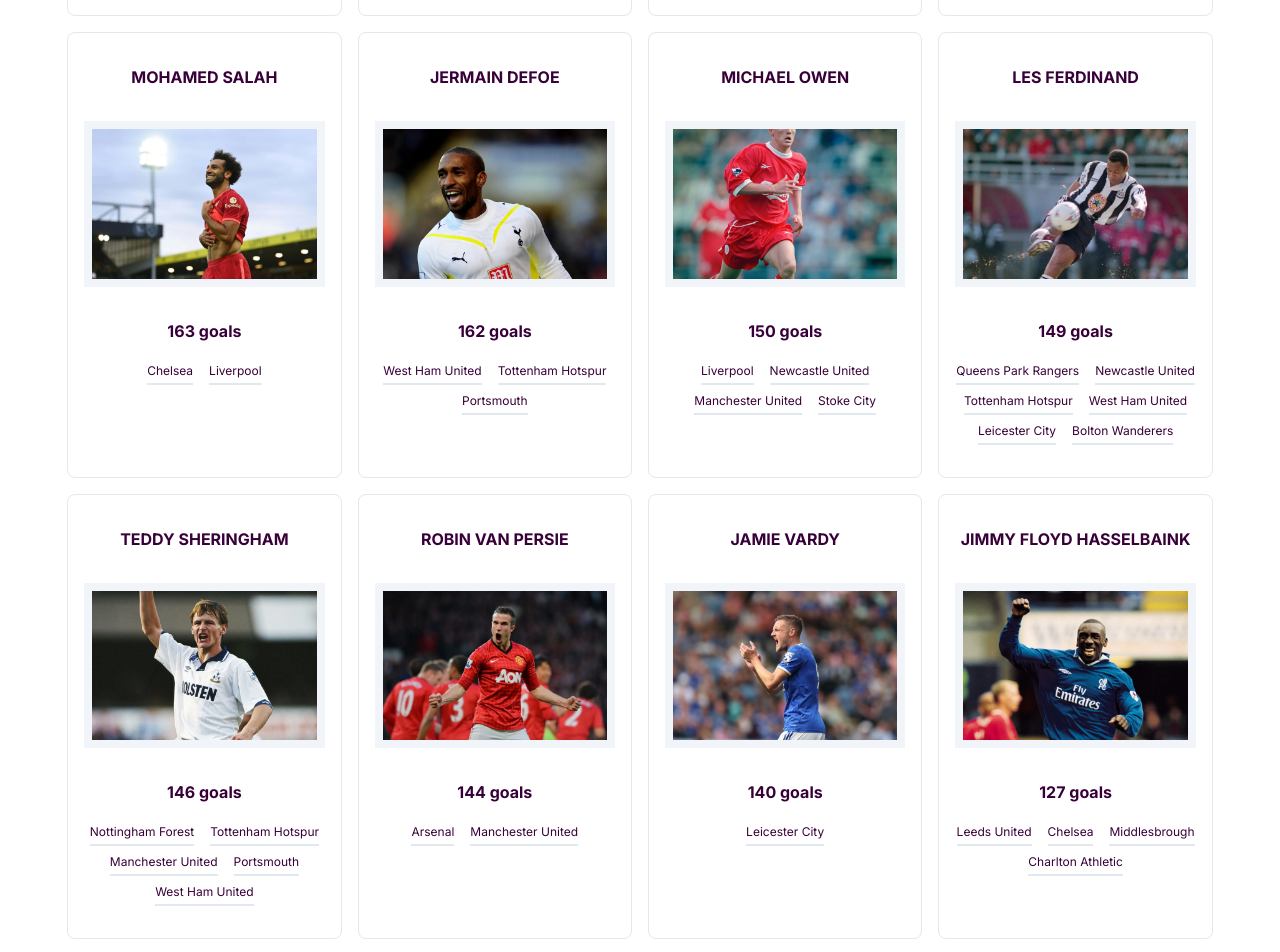
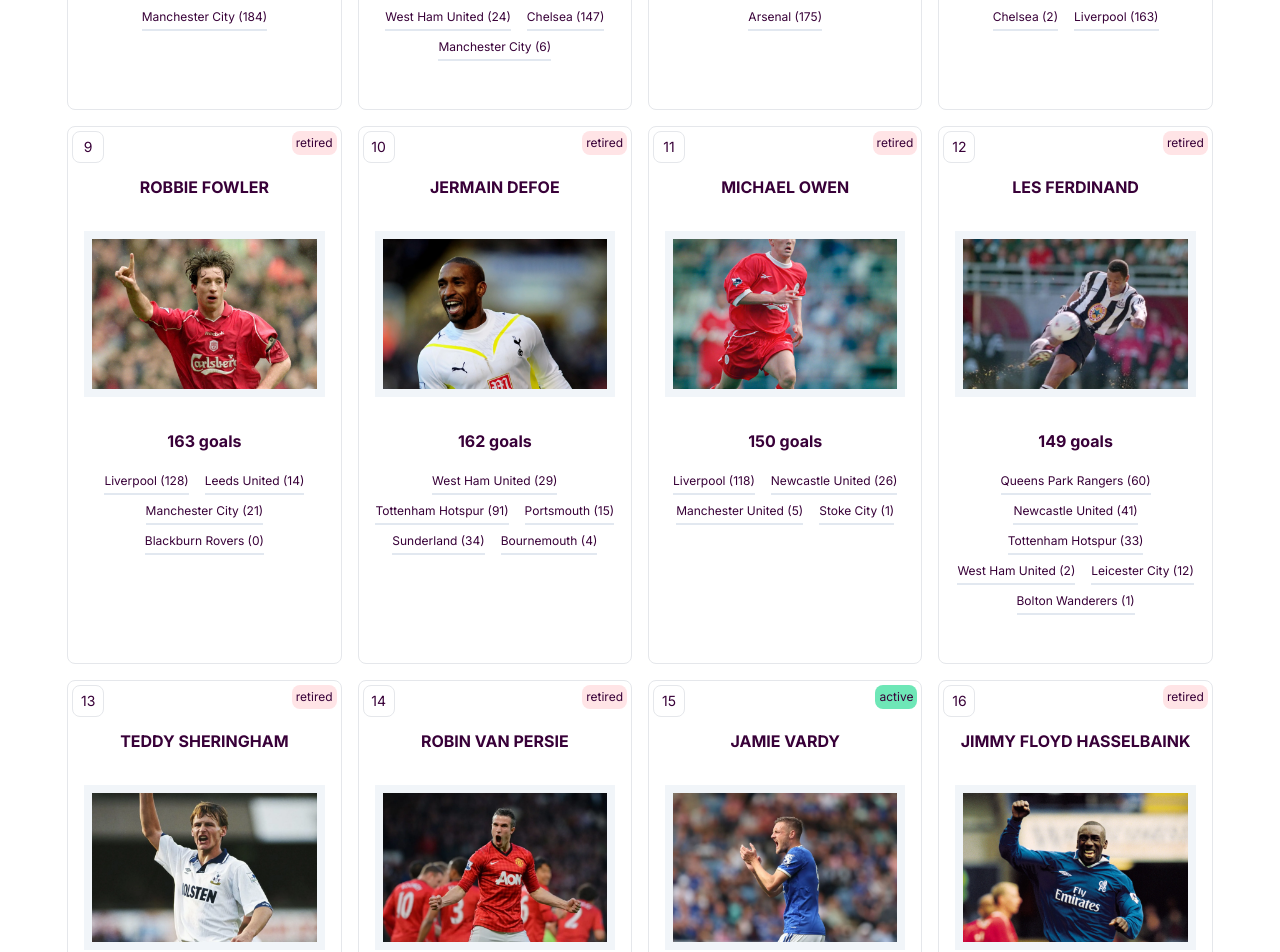
Before and after one commit to michaelgainford/michaelgainford.github.io, a Next.js app: page /projects/football/competitions/english-premier-league/the-100-club in a window 1280 px wide. Shown: the part 1660-2612 px from the top of the page. Built offline with nearby package versions, Linux system fonts and the light colour scheme; what tailwindcss-motion would draw is missing.

Commit message:
Updates to EPL 100 Club

```diff
--- a/app/projects/football/competitions/english-premier-league/history/page.jsx
+++ b/app/projects/football/competitions/english-premier-league/history/page.jsx
@@ -408,7 +408,7 @@
     {
         id: 31,
         season: "2022/23",
-        text: "",
+        text: "Manchester City won the Premier League title in the 2022/23 season, finishing 12 points ahead of Arsenal. The top goalscorer was Harry Kane of Tottenham Hotspur with 24 goals.",
         winners: "Manchester City (7)",
         runnersUp: "Arsenal (7)",
         relegated: [
@@ -421,7 +421,7 @@
     {
         id: 32,
         season: "2023/24",
-        text: "",
+        text: "Manchester City won the Premier League title in the 2023/24 season, finishing 10 points ahead of Liverpool. This was City's 4th consecutive title. A new Premier League record.",
         winners: "Manchester City (8), ",
         runnersUp: "Liverpool (5), ",
         relegated: [
--- a/app/projects/football/competitions/english-premier-league/the-100-club/page.jsx
+++ b/app/projects/football/competitions/english-premier-league/the-100-club/page.jsx
@@ -81,16 +81,16 @@
 				<div className={`${mainStyles} min-h-[300px] flex flex-col gap-4 lg:gap-8 xl:gap-12 [&>div]:p-4 [&>div]lg:p-12 [&_h2]:uppercase [&_h2]:font-bold`}>
 
 				<div className="grid w-full grid-cols-1 gap-4 text-center md:grid-cols-2 lg:grid-cols-3 xl:grid-cols-4">
-					{Object.values(sortedByGoals).map((TopScorer) => {
+					{Object.values(sortedByGoals).map((TopScorer, index) => {
 						let clubsDir = "/clubs/";
 						let playerImageExt = ".webp";
 						let playerImageDir = "/football/premier-league/players/";
 						let playerImage = playerImageDir + TopScorer.playerSlug + playerImageExt;
 						return (
-							<div className="relative flex flex-col gap-4 px-4 py-8 border rounded-lg" key={TopScorer.playerId}>
+							<div className="relative flex flex-col gap-4 px-4 py-8 border rounded-lg lg:py-12" key={TopScorer.playerId}>
 								<h3 className="font-bold uppercase">{TopScorer.playerName}</h3>
 								<Image
-									className="my-4 border-8 border-slate-100"
+									className="w-full my-4 border-8 border-slate-100"
 									src={playerImage}
 									alt={TopScorer.playerName}
 									width={300}
@@ -98,12 +98,12 @@
 								/>
 								<p className="font-bold">{TopScorer.playerGoals} goals</p>
 								<p className="flex flex-wrap justify-center gap-1 gap-x-4">
-								{Object.values(TopScorer.playerClubs).map((playerClub) => {
+								{Object.values(TopScorer.playerClubs).map((playerClub, index) => {
 									let clubPageLink = clubsDir;
 									return (
 									<Link
 										className="py-1 text-xs border-b-[2px] border-slate-200"
-										key={playerClub.playerSlug}
+										key={index}
 										href={clubPageLink}
 									>
 										{playerClub}
@@ -111,6 +111,12 @@
 									);
 								})}
 								</p>
+								<div className="absolute flex items-center justify-center w-8 text-xs border rounded-lg top-1 left-1 aspect-square lg:text-sm order">
+									{index + 1}
+								</div>
+								<div className={`absolute top-1 right-1 p-1 text-xs player-status rounded-lg lowercase ${TopScorer.playerCurrent ? "bg-emerald-300" : "bg-rose-100"}`}>
+									{TopScorer.playerCurrent ? "Active" : "Retired"}
+								</div>
 							</div>
 						);
 					})}
--- a/app/projects/the-world/page.jsx
+++ b/app/projects/the-world/page.jsx
@@ -10,7 +10,7 @@
 
 const pageStyles = "bg-gradient-to-br from-[#00C9FF] to-[#92FE9D] text-slate-700";
 const pageIntroText = "Our planet has over 170 countries, over land, which covers approximately 29% of the Earth's surface. Each country has its own unique culture, history, and geography. Explore the countries of the world and learn more about the people and places that make up our diverse planet.";
-const detailsStyles = "border-2 border-sky-900/80 rounded-lg py-0 bg-transparent group !overflow-x-auto open:pb-4 [&_svg]:open:-rotate-180 [&>summary]:open:border-b-2 [&>summary]:open:border-sky-900/80 w-full xl:mx-auto";
+const detailsStyles = "border-2 border-sky-900/80 rounded-lg py-0 bg-[#00C9FF] group !overflow-x-auto open:pb-4 [&_svg]:open:-rotate-180 [&>summary]:open:border-b-2 [&>summary]:open:border-sky-900/80 w-full xl:mx-auto";
 const summaryStyles = "flex justify-between p-4 gap-4 cursor-pointer";
 const summaryHeaderStyles = "text-sm lg:text-[14.8px] uppercase truncate overflow-hidden ";
 const summaryHeaderSvgStyles = "rotate-0 transform text-slate-700 transition-all duration-300";
--- a/components/data/Data_For_PremierLeagueTopScorers.jsx
+++ b/components/data/Data_For_PremierLeagueTopScorers.jsx
@@ -3,7 +3,10 @@
 		playerId: 1,
 		playerName: "Alan Shearer",
 		playerSlug: "alan-shearer",
-      playerClubs: ["Blackburn Rovers", "Newcastle United"],
+		playerClubs: [
+			"Blackburn Rovers (112)",
+			"Newcastle United (148)"
+		],
 		playerApps: 441,
 		playerGoals: 260,
 		playerCurrent: false,
@@ -12,7 +15,10 @@
 		playerId: 2,
 		playerName: "Wayne Rooney",
 		playerSlug: "wayne-rooney",
-      playerClubs: ["Everton", "Manchester United"],
+		playerClubs: [
+			"Everton (25)",
+			"Manchester United (183)"
+		],
 		playerApps: 491,
 		playerGoals: 208,
 		playerCurrent: false,
@@ -21,16 +27,24 @@
       playerId: 3,
       playerName: "Harry Kane",
       playerSlug: "harry-kane",
-      playerClubs: ["Tottenham Hotspur"],
+      playerClubs: ["Tottenham Hotspur (213)"],
       playerApps: 297,
-      playerGoals: 195,
+      playerGoals: 213,
       playerCurrent: true,
     },
     {
 		playerId: 4,
 		playerName: "Andy Cole",
 		playerSlug: "andy-cole",
-      playerClubs: ["Newcastle United", "Manchester United", "Blackburn Rovers", "Fulham", "Manchester City", "Portsmouth", "Sunderland"],
+		playerClubs: [
+			"Newcastle United (55)",
+			"Manchester United (93)",
+			"Blackburn Rovers (27)",
+			"Fulham (12)",
+			"Manchester City (9)",
+			"Portsmouth (3)",
+			"Sunderland (0)"
+		],
 		playerApps: 414,
 		playerGoals: 187,
 		playerCurrent: false,
@@ -39,7 +53,9 @@
 		playerId: 5,
 		playerName: "Sergio Aguero",
 		playerSlug: "sergio-aguero",
-      playerClubs: ["Manchester City"],
+		playerClubs: [
+			"Manchester City (184)"
+		],
 		playerApps: 275,
 		playerGoals: 184,
 		playerCurrent: false,
@@ -48,7 +64,11 @@
       	playerId: 6,
 		playerName: "Frank Lampard",
 		playerSlug: "frank-lampard",
-      playerClubs: ["West Ham United", "Chelsea", "Manchester City"],
+		playerClubs: [
+			"West Ham United (24)",
+			"Chelsea (147)",
+			"Manchester City (6)"
+			],
 		playerApps: 609,
 		playerGoals: 177,
 		playerCurrent: false,
@@ -57,7 +77,9 @@
 		playerId: 7,
 		playerName: "Thierry Henry",
 		playerSlug: "thierry-henry",
-      playerClubs: ["Arsenal"],
+		playerClubs: [
+			"Arsenal (175)"
+		],
 		playerApps: 258,
 		playerGoals: 175,
 		playerCurrent: false,
@@ -66,7 +88,12 @@
 		playerId: 8,
 		playerName: "Robbie Fowler",
 		playerSlug: "robbie-fowler",
-      playerClubs: ["Liverpool", "Leeds United", "Manchester City", "Blackburn Rovers"],
+		playerClubs: [
+			"Liverpool (128)",
+			"Leeds United (14)",
+			"Manchester City (21)",
+			"Blackburn Rovers (0)"
+		],
 		playerApps: 379,
 		playerGoals: 163,
 		playerCurrent: false,
@@ -75,7 +102,13 @@
 		playerId: 9,
 		playerName: "Jermain Defoe",
 		playerSlug: "jermain-defoe",
-      playerClubs: ["West Ham United", "Tottenham Hotspur", "Portsmouth"],
+		playerClubs: [
+			"West Ham United (29)",
+			"Tottenham Hotspur (91)",
+			"Portsmouth (15)",
+			"Sunderland (34)",
+			"Bournemouth (4)",
+		],
 		playerApps: 496,
 		playerGoals: 162,
 		playerCurrent: false,
@@ -84,7 +117,12 @@
 		playerId: 10,
 		playerName: "Michael Owen",
 		playerSlug: "michael-owen",
-      playerClubs: ["Liverpool", "Newcastle United", "Manchester United", "Stoke City"],
+		playerClubs: [
+			"Liverpool (118)",
+			"Newcastle United (26)",
+			"Manchester United (5)",
+			"Stoke City (1)"
+		],
 		playerApps: 326,
 		playerGoals: 150,
 		playerCurrent: false,
@@ -93,7 +131,14 @@
 		playerId: 11,
 		playerName: "Les Ferdinand",
 		playerSlug: "les-ferdinand",
-      playerClubs: ["Queens Park Rangers", "Newcastle United", "Tottenham Hotspur", "West Ham United", "Leicester City", "Bolton Wanderers"],
+		playerClubs: [
+			"Queens Park Rangers (60)",
+			"Newcastle United (41)",
+			"Tottenham Hotspur (33)",
+			"West Ham United (2)",
+			"Leicester City (12)",
+			"Bolton Wanderers (1)"
+		],
 		playerApps: 351,
 		playerGoals: 149,
 		playerCurrent: false,
@@ -102,7 +147,13 @@
 		playerId: 12,
 		playerName: "Teddy Sheringham",
 		playerSlug: "teddy-sheringham",
-      playerClubs: ["Nottingham Forest", "Tottenham Hotspur", "Manchester United", "Portsmouth", "West Ham United"],
+		playerClubs: [
+			"Nottingham Forest (1)",
+			"Tottenham Hotspur (75)",
+			"Manchester United (31)",
+			"Portsmouth (9)",
+			"West Ham United (28)"
+		],
 		playerApps: 418,
 		playerGoals: 146,
 		playerCurrent: false,
@@ -111,7 +162,10 @@
 		playerId: 13,
 		playerName: "Robin Van Persie",
 		playerSlug: "robin-van-persie",
-      playerClubs: ["Arsenal", "Manchester United"],
+		playerClubs: [
+			"Arsenal (96)",
+			"Manchester United (48)"
+		],
 		playerApps: 280,
 		playerGoals: 144,
 		playerCurrent: false,
@@ -120,7 +174,7 @@
 		playerId: 14,
 		playerName: "Jamie Vardy",
 		playerSlug: "jamie-vardy",
-      playerClubs: ["Leicester City"],
+		playerClubs: ["Leicester City (140)"],
 		playerApps: 285,
 		playerGoals: 140,
 		playerCurrent: true,
@@ -129,7 +183,12 @@
 		playerId: 15,
 		playerName: "Jimmy Floyd Hasselbaink",
 		playerSlug: "jimmy-floyd-hasselbaink",
-      playerClubs: ["Leeds United", "Chelsea", "Middlesbrough", "Charlton Athletic"],
+		playerClubs: [
+			"Leeds United (34)",
+			"Chelsea (69)",
+			"Middlesbrough (22)",
+			"Charlton Athletic (2)"
+		],
 		playerApps: 288,
 		playerGoals: 127,
 		playerCurrent: false,
@@ -139,11 +198,12 @@
       playerName: "Robbie Keane",
       playerSlug: "robbie-keane",
       playerClubs: [
-        "Coventry City",
-        "Leeds United",
-        "Tottenham Hotspur",
-        "Liverpool",
-        "Aston Villa",
+        "Coventry City (12)",
+        "Leeds United (13)",
+        "Tottenham Hotspur (91)",
+        "Liverpool (5)",
+		"West Ham United (2)",
+        "Aston Villa (3)",
       ],
       playerGoals: 126,
       playerCurrent: false,
@@ -153,11 +213,12 @@
       playerName: "Nicolas Anelka",
       playerSlug: "nicolas-anelka",
       playerClubs: [
-        "Arsenal",
-        "Manchester City",
-        "Liverpool",
-        "Bolton Wanderers",
-        "Chelsea",
+        "Arsenal (23)",
+        "Liverpool (4)",
+        "Manchester City (37)",
+        "Bolton Wanderers (21)",
+        "Chelsea (38)",
+		"West Bromwich Albion (2)",
       ],
       playerGoals: 125,
       playerCurrent: false,
@@ -166,7 +227,13 @@
 		playerId: 18,
 		playerName: "Dwight Yorke",
 		playerSlug: "dwight-yorke",
-      playerClubs: ["Aston Villa", "Manchester United"],
+		playerClubs: [
+			"Aston Villa (73)",
+			"Manchester United (48)",
+			"Blackburn Rovers (12)",
+			"Birmingham City (2)",
+			"Sunderland (6)"
+		],
 		playerGoals: 123,
 		playerCurrent: false,
     },
@@ -174,15 +241,20 @@
 		playerId: 19,
 		playerName: "Mohamed Salah",
 		playerSlug: "mohamed-salah",
-      playerClubs: ["Chelsea", "Liverpool"],
-      playerGoals: 163,
+		playerClubs: [
+			"Chelsea (2)",
+			"Liverpool (163)"
+		],
+		playerGoals: 165,
 		playerCurrent: true,
     },
     {
 		playerId: 20,
 		playerName: "Steven Gerrard",
 		playerSlug: "steven-gerrard",
-      playerClubs: ["Liverpool"],
+		playerClubs: [
+			"Liverpool (120)"
+		],
 		playerGoals: 120,
 		playerCurrent: false,
     },
@@ -191,19 +263,22 @@
       playerName: "Romelu Lukaku",
       playerSlug: "romelu-lukaku",
       playerClubs: [
-        "Chelsea",
-        "West Bromwich Albion",
-        "Everton",
-        "Manchester United",
+        "Chelsea (8)",
+        "West Bromwich Albion (17)",
+        "Everton (68)",
+        "Manchester United (28)",
       ],
-      playerGoals: 116,
+      playerGoals: 121,
       playerCurrent: true,
     },
     {
      	playerId: 22,
 		playerName: "Ian Wright",
 		playerSlug: "ian-wright",
-      playerClubs: ["Arsenal", "West Ham United"],
+		playerClubs: [
+			"Arsenal (104)",
+			"West Ham United (9)"
+		],
 		playerGoals: 113,
 		playerCurrent: false,
     },
@@ -211,7 +286,10 @@
       playerId: 23,
       playerName: "Sadio Mane",
       playerSlug: "sadio-mane",
-      playerClubs: ["Southampton", "Liverpool"],
+      playerClubs: [
+		"Southampton (21)",
+		"Liverpool (90)"
+	],
       playerGoals: 111,
       playerCurrent: true,
     },
@@ -219,7 +297,11 @@
 		playerId: 24,
 		playerName: "Dion Dublin",
 		playerSlug: "dion-dublin",
-      playerClubs: ["Coventry City", "Aston Villa"],
+		playerClubs: [
+			"Manchester United (2)",
+			"Coventry City (61)",
+			"Aston Villa (46)"
+		],
 		playerGoals: 111,
 		playerCurrent: false,
     },
@@ -227,15 +309,26 @@
 		playerId: 25,
 		playerName: "Raheem Sterling",
 		playerSlug: "raheem-sterling",
-      playerClubs: ["Liverpool", "Manchester City", "Chelsea"],
-      playerGoals: 111,
+		playerClubs: [
+			"Liverpool (18)",
+			"Manchester City (91)",
+			"Chelsea (14)",
+			"Arsenal (0)"
+	],
+      playerGoals: 123,
       playerCurrent: true,
     },
     {
       playerId: 26,
       playerName: "Emile Heskey",
       playerSlug: "emile-heskey",
-      playerClubs: ["Leicester City", "Liverpool"],
+      playerClubs: [
+        "Leicester City (33)",
+		"Liverpool (39)",
+		"Birmingham City (14)",
+		"Wigan Athletic (15)",
+		"Aston Villa (9)"
+	],
       playerGoals: 110,
       playerCurrent: false,
     },
@@ -243,7 +336,9 @@
       playerId: 27,
       playerName: "Ryan Giggs",
       playerSlug: "ryan-giggs",
-      playerClubs: ["Manchester United"],
+      playerClubs: [
+        "Manchester United (109)"
+      ],
       playerGoals: 109,
       playerCurrent: false,
     },
@@ -251,7 +346,15 @@
 		playerId: 28,
 		playerName: "Peter Crouch",
 		playerSlug: "peter-crouch",
-      playerClubs: ["Portsmouth", "Stoke City", "Tottenham Hotspur", "Liverpool"],
+		playerClubs: [
+			"Aston Villa (6)",
+			"Southampton (12)",
+			"Liverpool (22)",
+			"Portsmouth (11)",
+			"Tottenham Hotspur (12)",
+			"Stoke City (45)",
+			"Burnley (0)",
+		],
 		playerGoals: 108,
 		playerCurrent: false,
     },
@@ -259,7 +362,9 @@
 		playerId: 29,
 		playerName: "Paul Scholes",
 		playerSlug: "paul-scholes",
-      playerClubs: ["Manchester United"],
+		playerClubs: [
+			"Manchester United (107)"
+		],
 		playerGoals: 107,
 		playerCurrent: false,
     },
@@ -268,19 +373,25 @@
 		playerName: "Darren Bent",
 		playerSlug: "darren-bent",
 		playerClubs: [
-        "Ipswich Town",
-        "Tottenham Hotspur",
-        "Sunderland",
-        "Aston Villa",
+			"Ipswich Town (1)",
+			"Charlton Athletic (31)",
+			"Tottenham Hotspur (18)",
+			"Sunderland (32)",
+			"Aston Villa (21)",
+			"Fulham* (3)",
 		],
 		playerGoals: 106,
+		playerApps: 276,
+		playerLastGame: "2015-05-24",
 		playerCurrent: false,
     },
     {
 		playerId: 31,
 		playerName: "Didier Drogba",
 		playerSlug: "didier-drogba",
-      playerClubs: ["Chelsea"],
+		playerClubs: [
+			"Chelsea (104)"
+		],
 		playerGoals: 104,
 		playerCurrent: false,
     },
@@ -288,7 +399,9 @@
 		playerId: 32,
 		playerName: "Cristiano Ronaldo",
 		playerSlug: "cristiano-ronaldo",
-      playerClubs: ["Manchester United"],
+		playerClubs: [
+			"Manchester United (102)"
+		],
 		playerGoals: 102,
 		playerCurrent: true,
     },
@@ -296,10 +409,22 @@
 		playerId: 33,
 		playerName: "Matt Le Tissier",
 		playerSlug: "matt-le-tissier",
-      playerClubs: ["Southampton"],
+		playerClubs: [
+			"Southampton (100)"
+		],
 		playerGoals: 100,
 		playerCurrent: false,
     },
+    {
+		playerId: 34,
+		playerName: "Son Heung-Min",
+		playerSlug: "son-heung-min",
+		playerClubs: [
+			"Tottenham Hotspur (123)"
+		],
+		playerGoals: 123,
+		playerCurrent: true,
+    }
   ];
 
   export default Data_TopScorers;
--- a/components/header/MainMobile.jsx
+++ b/components/header/MainMobile.jsx
@@ -35,7 +35,7 @@
           <MainLogo />
           <div className={`flex justify-end`}>
             <div
-              className={`cursor-pointer absolute top-4 right-6 -mt-[6px]`}
+              className={`cursor-pointer absolute top-5 right-[17px] -mt-[6px]`}
               onClick={toggleVisibility}
             >
               <IconCrossNav />
@@ -56,7 +56,7 @@
                   setTimeout(() => {
                     toggleVisibility();
                   },
-                  3000);
+                  1000);
                 }}
               >
                 <Link
--- a/components/icons/IconHamburgerNav.jsx
+++ b/components/icons/IconHamburgerNav.jsx
@@ -12,11 +12,11 @@
           <g>
             <rect id={`Rectangle`} fillRule={`nonzero`} x={`0`} y={`0`} width={`24`} height={`24`}>
             </rect>
-            <line x1={`5`} y1={`7`} x2={`19`} y2={`7`} stroke={`#cbd5e1`} strokeWidth={`2`} strokeLinecap={`round`}>
+            <line x1={`5`} y1={`7`} x2={`19`} y2={`7`} stroke={`currentColor`} strokeWidth={`2`} strokeLinecap={`round`}>
             </line>
-            <line x1={`5`} y1={`17`} x2={`19`} y2={`17`} stroke={`#cbd5e1`} strokeWidth={`2`} strokeLinecap={`round`}>
+            <line x1={`5`} y1={`17`} x2={`19`} y2={`17`} stroke={`currentColor`} strokeWidth={`2`} strokeLinecap={`round`}>
             </line>
-            <line x1={`5`} y1={`12`} x2={`19`} y2={`12`} stroke={`#cbd5e1`} strokeWidth={`2`} strokeLinecap={`round`}>
+            <line x1={`5`} y1={`12`} x2={`19`} y2={`12`} stroke={`currentColor`} strokeWidth={`2`} strokeLinecap={`round`}>
             </line>
           </g>
         </g>
```
Also changed, not shown: public/football/premier-league/players/son-heung-min.webp (added). Lines whose indentation alone changed are shown as unchanged.
